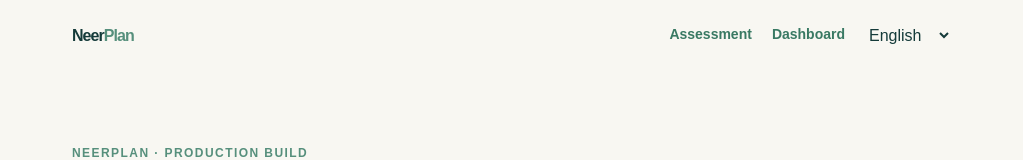
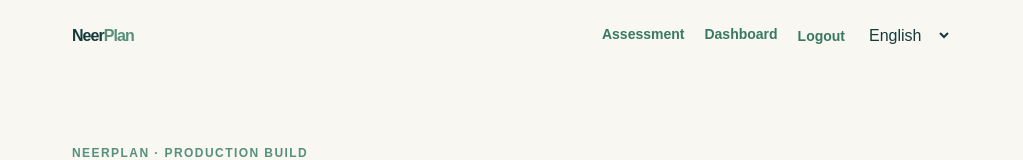
Before and after one commit to Amirthvarshini9833/NeerPlan, a Next.js app: page / in a window 1280 px wide. Shown: the top 160 px of the page, without its empty margins (128-1151 px from the left). Built offline with nearby package versions, Linux system fonts and the light colour scheme; no server answers; sample sign-in values are in the browser's storage.

Commit message:
Add logout control

```diff
--- /dev/null
+++ b/src/app/header-style.css
@@ -0,0 +1 @@
+.header-signout{border:0;background:transparent;color:#397963;font:inherit;font-size:14px;font-weight:700;cursor:pointer;padding:0}.header-signout:hover{text-decoration:underline}
--- a/src/app/layout.tsx
+++ b/src/app/layout.tsx
@@ -4,6 +4,7 @@ import "./quote-form.css";
 import "./dashboard-style.css";
 import "./hero-style.css";
 import "./admin/admin-style.css";
+import "./header-style.css";
 import { SiteHeader } from "@/components/site-header";
 import { LanguageProvider } from "@/components/language-provider";
 
--- a/src/components/site-header.tsx
+++ b/src/components/site-header.tsx
@@ -1,6 +1,6 @@
 "use client";
 import Link from "next/link";
-import { useSession } from "next-auth/react";
+import { signOut, useSession } from "next-auth/react";
 import { LanguageSelector } from "@/components/language-selector";
 import { useLanguage } from "@/components/language-provider";
 
@@ -13,7 +13,7 @@ export function SiteHeader() {
       <Link className="brand" href="/">Neer<span>Plan</span></Link>
       <nav aria-label="Primary navigation">
         <Link href="/#assessment">{t("assessment")}</Link>
-        {session?.user?.email ? <>{session.user.role === "ADMIN" ? <Link href="/admin">Admin</Link> : session.user.role === "INSTALLER" ? <Link href="/installer">{t("installer")}</Link> : <Link href="/dashboard">{t("dashboard")}</Link>}</> : <Link href="/login">{t("signIn")}</Link>}<LanguageSelector />
+        {session?.user?.email ? <>{session.user.role === "ADMIN" ? <Link href="/admin">Admin</Link> : session.user.role === "INSTALLER" ? <Link href="/installer">{t("installer")}</Link> : <Link href="/dashboard">{t("dashboard")}</Link>}<button className="header-signout" type="button" onClick={() => signOut({ callbackUrl: "/" })}>Logout</button></> : <Link href="/login">{t("signIn")}</Link>}<LanguageSelector />
       </nav>
     </header>
   );
```
